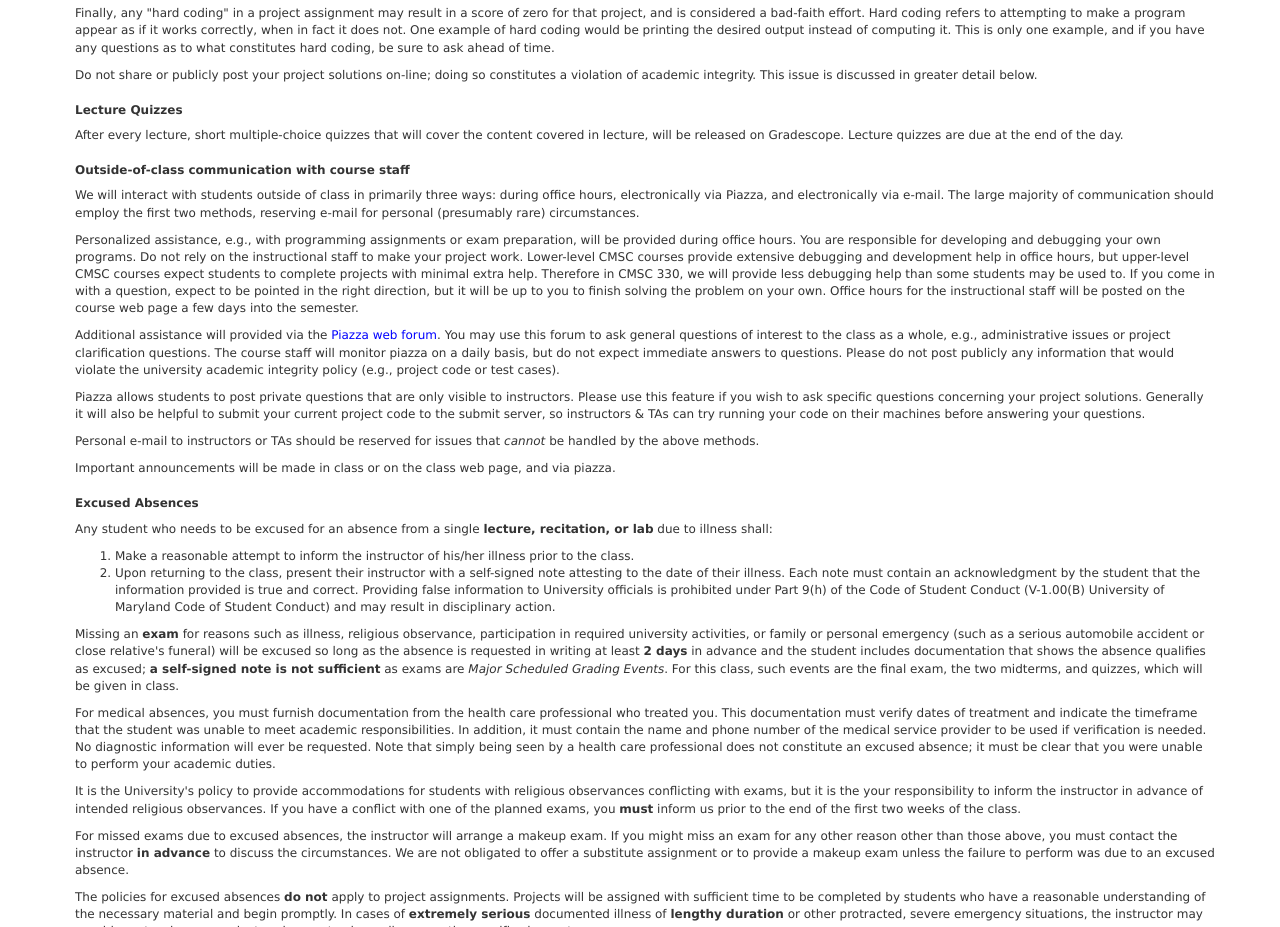
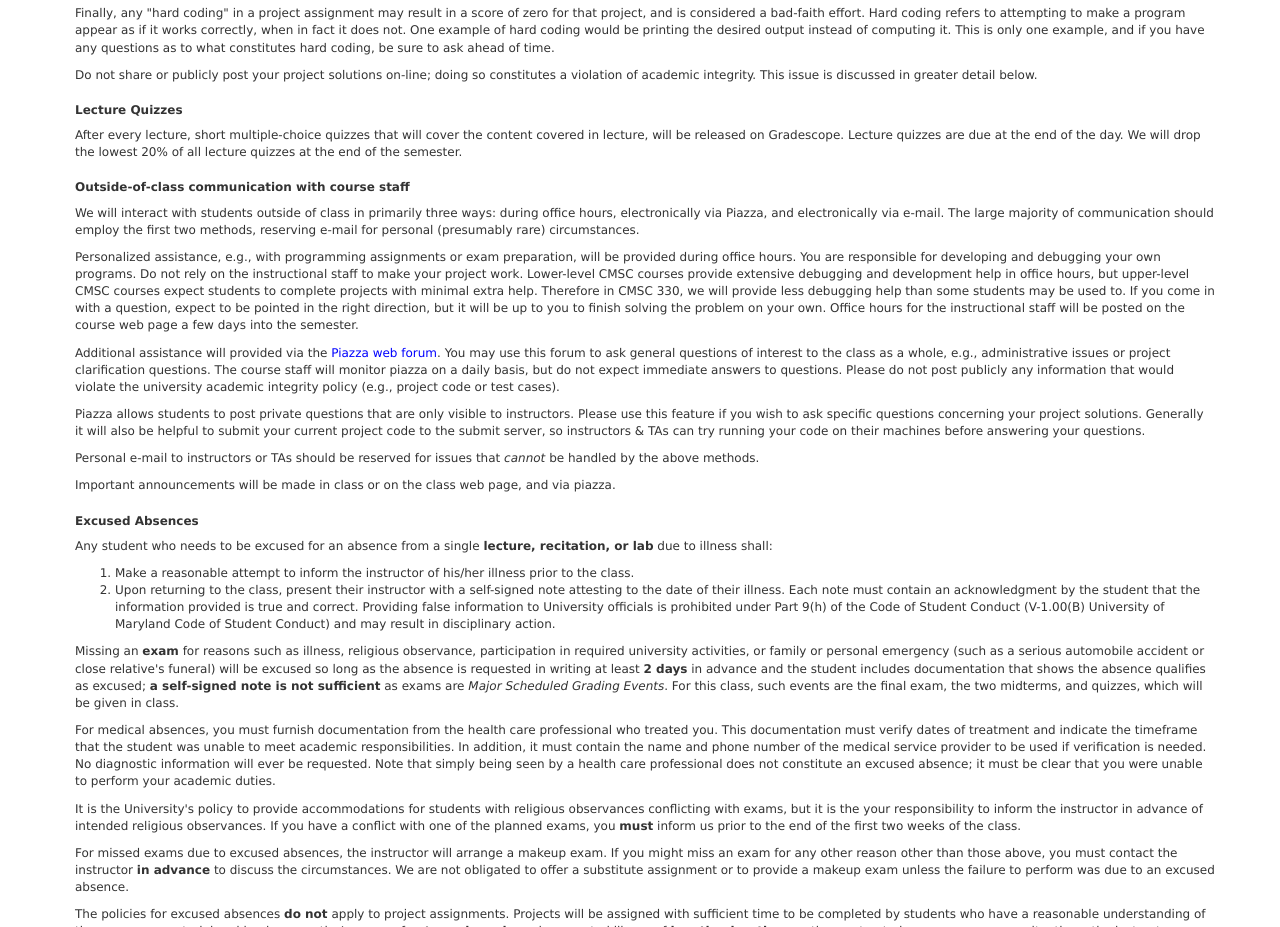
Before and after one commit to umd-cmsc330/class-website, a plain HTML site: page index.html in a window 1280 px wide. Shown: the part 6300-7227 px from the top of the page. Drawn offline with nearby package versions, Linux system fonts and the light colour scheme.

Commit message:
Update index.html

```diff
--- a/index.html
+++ b/index.html
@@ -719,7 +719,7 @@
               below. </p>
 		  <h3><b>Lecture Quizzes</b></h3>
             <p> After every lecture, short multiple-choice quizzes that will cover the content covered in lecture, will be released on Gradescope.
-		    Lecture quizzes are due at the end of the day.</p>
+		    Lecture quizzes are due at the end of the day. We will drop the lowest 20% of all lecture quizzes at the end of the semester.</p>
 		  <h3><b>Outside-of-class communication with course staff</b></h3>
             <p> We will interact with students outside of class in
               primarily three ways: during office hours,
```
